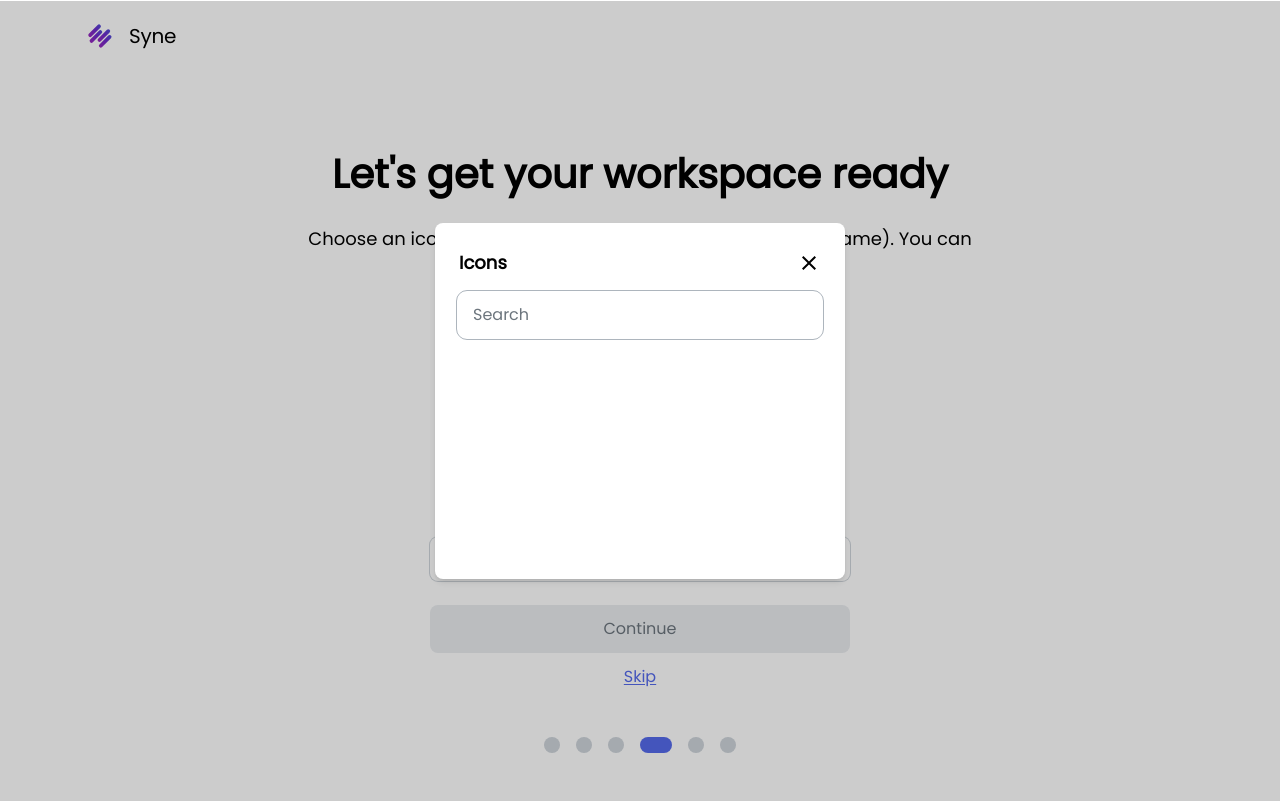
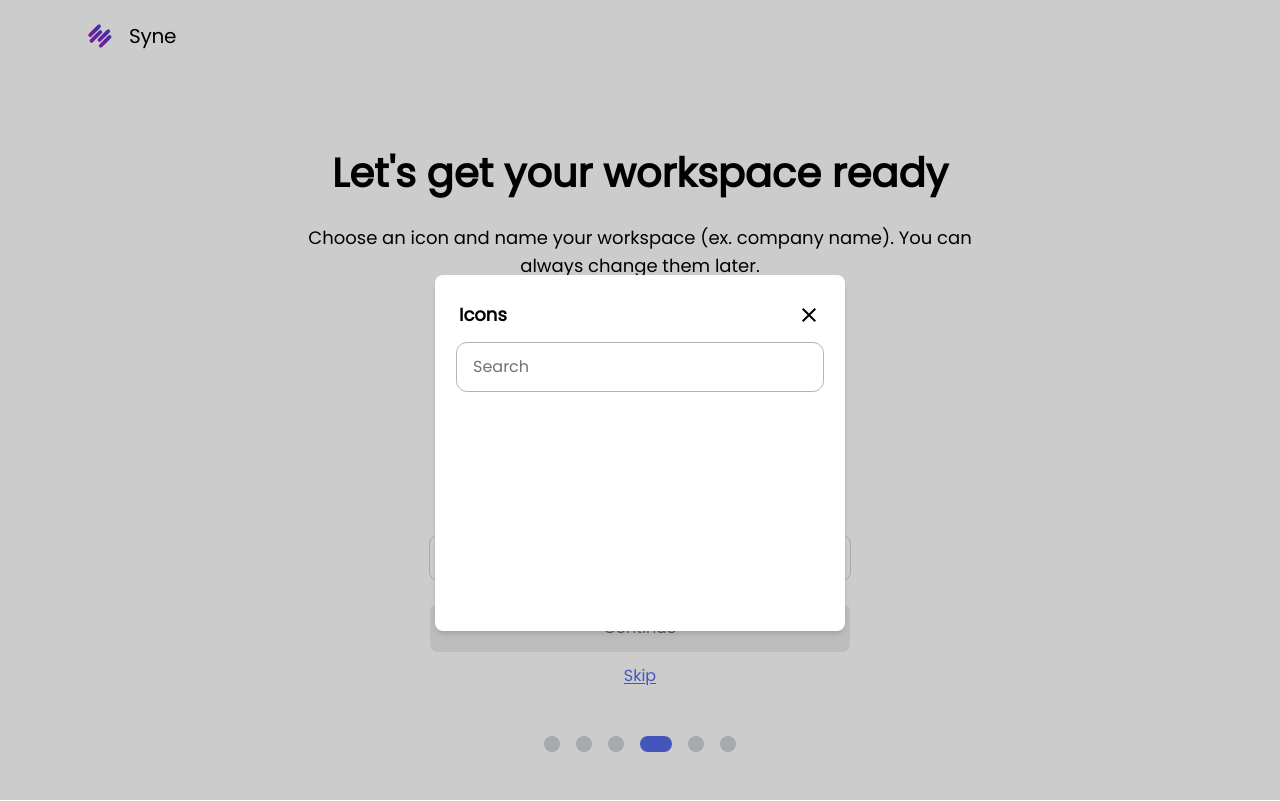
Before and after one commit to jeannyinthelamp/sycamore.ai, a React (Create React App) app: page /onboarding_4 in a window 1280 px wide. Both pictures are taken after a click on the element "Choose Icon". Built offline with nearby package versions, Linux system fonts and the light colour scheme; no server answers; a web font is replaced by a local one.

Commit message:
Update modal positioning, and onboarding page 4 wrapper flex rules

```diff
--- a/src/Components/Onboarding/Onboarding_Icon_Picker/Onboarding_Icon_Picker.js
+++ b/src/Components/Onboarding/Onboarding_Icon_Picker/Onboarding_Icon_Picker.js
@@ -60,11 +60,11 @@ export default function Onboarding_Icon_Picker(props) {
 
   return (
     <div
-      className={`icon-modal-page-wrapper absolute flex justify-center items-center w-screen h-screen bg-black bg-opacity-20 z-10 ${
+      className={`icon-modal-page-wrapper absolute flex justify-center items-start w-screen h-screen  bg-black bg-opacity-20 z-10 ${
         props.iconModalVisible ? "" : "hidden"
       }`}
     >
-      <div className='icon-modal-wrapper flex flex-col justify-center items-center gap-[16px] w-[410px] h-[356px] p-6 bg-white rounded-lg shadow-md'>
+      <div className='icon-modal-wrapper flex flex-col justify-center items-center gap-[16px] w-[410px] h-[356px] mt-[275px] p-6 bg-white rounded-lg shadow-md'>
         <div className='title-and-exit-wrapper flex flex-row justify-between items-center w-[100%] h-auto'>
           <h1 className='title font-Poppins text-[1.125rem] text-[#000] font-semibold leading-[28px]'>
             Icons
--- a/src/Pages/Onboarding/Onboarding_4.js
+++ b/src/Pages/Onboarding/Onboarding_4.js
@@ -66,7 +66,7 @@ export default function Onboarding_4() {
   }
 
   return (
-    <div className='relative flex flex-col justify-center items-center'>
+    <div className='relative flex flex-col justify-start items-center w-screen h-screen'>
       <Onboarding_header />
 
       <div className='title-and-form-wrapper max-w-[730px] mx-[20px] h-auto flex flex-col justify-center items-center'>
```
